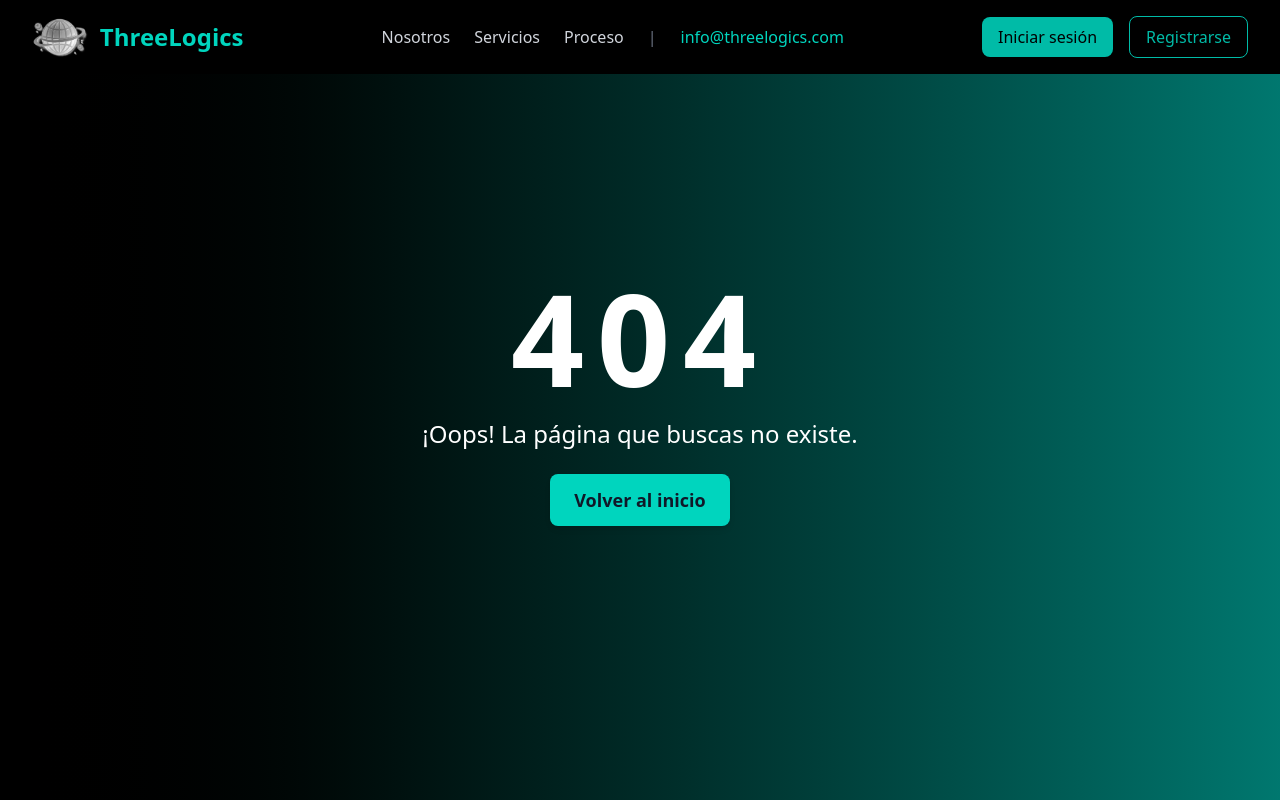
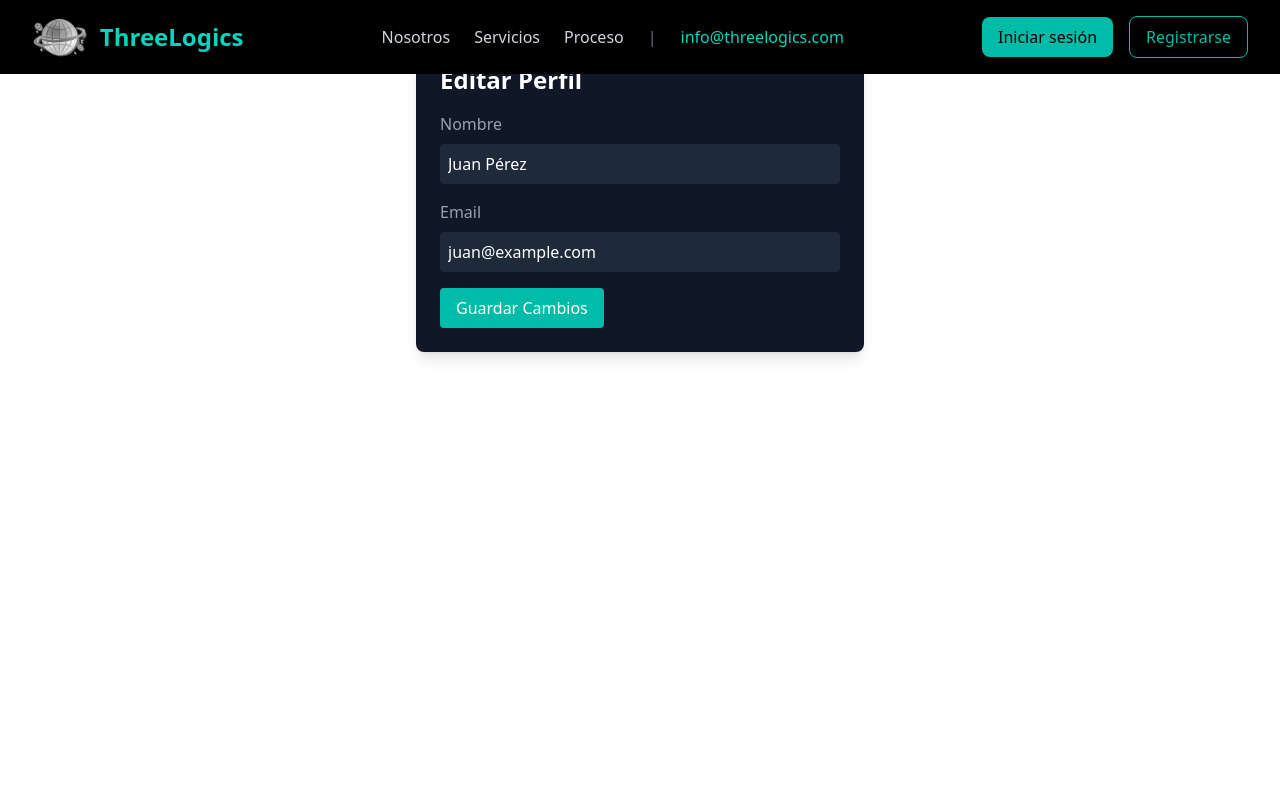
Before and after one commit to dominguezz05/TFG-ThreeLogics, a React (Vite) app in the folder warehouse-test/: page /perfil in a window 1280 px wide. Before the commit this address had no page. Built offline with nearby package versions, Linux system fonts and the light colour scheme.

Commit message:
ajuste del perfil

```diff
--- a/warehouse-test/src/App.jsx
+++ b/warehouse-test/src/App.jsx
@@ -15,6 +15,7 @@ import PasarelaPago from "./pages/PasarelaPago";
 import Pedidos from "./pages/Pedidos";
 import CrearPedido from "./pages/CrearPedido";
 import Page404 from "./components/Page404";
+import Perfil from "./components/Perfil";
 import { ToastContainer } from "react-toastify";
 import "react-toastify/dist/ReactToastify.css";
 
@@ -39,6 +40,7 @@ function App() {
           path="/register"
           element={usuario ? <Navigate to="/productos" /> : <Register />}
         />
+         <Route path="/perfil" element={<Perfil />} />
 
 
         {/* ✅ Agrupamos rutas privadas dentro de <PrivateRoute> */}
--- a/warehouse-test/src/components/Navbar.jsx
+++ b/warehouse-test/src/components/Navbar.jsx
@@ -9,6 +9,8 @@ export default function Navbar() {
   const [lastScrollY, setLastScrollY] = useState(0);
   const [isMenuOpen, setIsMenuOpen] = useState(false); // Estado del menú móvil
   const location = useLocation();
+  // Estado para controlar la apertura del modal
+const [isModalOpen, setIsModalOpen] = useState(false)
 
   useEffect(() => {
     const handleScroll = () => {
@@ -78,14 +80,42 @@ export default function Navbar() {
         )}
       </div>
 
-      {/* Botones de autenticación en escritorio */}
-      <div className="hidden md:flex space-x-4 items-center">
+      {/* Botones de autenticación en escritorio con modal */}
+      <div className="hidden md:flex space-x-4 items-center relative">
         {usuario ? (
           <>
-            <span className="text-sm">👤 {usuario?.nombre || "Usuario"}</span>
-            <button onClick={logout} className="bg-red-500 hover:bg-red-700 cursor-pointer text-white px-3 py-1 rounded transition">
-              Cerrar sesión
+            <button
+              onClick={() => setIsModalOpen(!isModalOpen)}
+              className="text-sm flex items-center space-x-2 hover:text-teal-400 transition cursor-pointer"
+            >
+              <span>👤 {usuario?.nombre || "Usuario"}</span>
             </button>
+
+            {/* Modal en la esquina superior derecha */}
+            {isModalOpen && (
+              <div className="absolute top-14 right-4 bg-gray-900 p-4 rounded-lg shadow-lg w-64 transition-opacity">
+                <h2 className="text-white text-lg font-bold">Perfil</h2>
+                <p className="text-gray-300 text-sm"><strong>Nombre:</strong> {usuario?.nombre || "Usuario"}</p>
+                <p className="text-gray-300 text-sm"><strong>Email:</strong> {usuario?.email || "email@example.com"}</p>
+
+                <div className="mt-3 flex flex-col space-y-2">
+                  <Link
+                    to="/perfil"
+                    className="w-full text-center bg-teal-500 text-black py-2 rounded-lg hover:bg-teal-400 transition"
+                    onClick={() => setIsModalOpen(false)}
+                  >
+                    Editar Perfil
+                  </Link>
+
+                  <button
+                    onClick={logout}
+                    className="w-full bg-red-500 text-white py-2 rounded-lg hover:bg-red-700 transition"
+                  >
+                    Cerrar sesión
+                  </button>
+                </div>
+              </div>
+            )}
           </>
         ) : (
           <>
@@ -132,26 +162,45 @@ export default function Navbar() {
             </>
           )}
 
-          {/* Botones de autenticación en móvil */}
-          {usuario ? (
+          {/* Botones de autenticación en móvil con modal */}
+          {usuario && (
             <>
-              <span className="text-sm">👤 {usuario?.nombre || "Usuario"}</span>
-              <button onClick={logout} className="bg-red-500 hover:bg-red-700 cursor-pointer text-white px-3 py-1 rounded transition">
-                Cerrar sesión
+              <button
+                onClick={() => setIsModalOpen(!isModalOpen)}
+                className="text-sm flex items-center space-x-2 hover:text-teal-400 transition"
+              >
+                <span>👤 {usuario?.nombre || "Usuario"}</span>
               </button>
-            </>
-          ) : (
-            <>
-              <Link to="/login" className="px-4 py-2 bg-teal-500 rounded-lg text-black hover:bg-teal-400 transition">
-                Iniciar sesión
-              </Link>
-              <Link to="/register" className="px-4 py-2 border border-teal-500 rounded-lg text-teal-500 hover:bg-teal-500 hover:text-black transition">
-                Registrarse
-              </Link>
+
+              {/* Modal en móvil */}
+              {isModalOpen && (
+                <div className="bg-gray-900 p-4 rounded-lg shadow-lg w-64 transition-opacity mt-2">
+                  <p className="text-gray-300 text-sm"><strong>Nombre:</strong> {usuario?.nombre || "Usuario"}</p>
+                  <p className="text-gray-300 text-sm"><strong>Email:</strong> {usuario?.email || "email@example.com"}</p>
+
+                  <div className="mt-3 flex flex-col space-y-2">
+                    <Link
+                      to="/perfil"
+                      className="w-full text-center bg-teal-500 text-black py-2 rounded-lg hover:bg-teal-400 transition"
+                      onClick={() => setIsModalOpen(false)}
+                    >
+                      Editar Perfil
+                    </Link>
+
+                    <button
+                      onClick={logout}
+                      className="w-full bg-red-500 text-white py-2 rounded-lg hover:bg-red-700 transition"
+                    >
+                      Cerrar sesión
+                    </button>
+                  </div>
+                </div>
+              )}
             </>
           )}
         </div>
       )}
     </nav>
   );
+
 }
--- /dev/null
+++ b/warehouse-test/src/components/Perfil.jsx
@@ -0,0 +1,35 @@
+import { useState } from "react";
+
+export default function Perfil() {
+  const [user, setUser] = useState({ name: "Juan Pérez", email: "juan@example.com" });
+
+  const handleChange = (e) => {
+    setUser({ ...user, [e.target.name]: e.target.value });
+  };
+
+  return (
+    <div className="max-w-md mx-auto bg-gray-900 p-6 rounded-lg shadow-lg mt-10">
+      <h2 className="text-white text-2xl font-bold">Editar Perfil</h2>
+
+      <label className="text-gray-400 block mt-4">Nombre</label>
+      <input
+        type="text"
+        name="name"
+        value={user.name}
+        onChange={handleChange}
+        className="w-full p-2 mt-2 rounded bg-gray-800 text-white"
+      />
+
+      <label className="text-gray-400 block mt-4">Email</label>
+      <input
+        type="email"
+        name="email"
+        value={user.email}
+        onChange={handleChange}
+        className="w-full p-2 mt-2 rounded bg-gray-800 text-white"
+      />
+
+      <button className="mt-4 bg-teal-500 text-white py-2 px-4 rounded">Guardar Cambios</button>
+    </div>
+  );
+}
```
Also changed, not shown: 1 other file (tests, documents, lock files or other folders).
